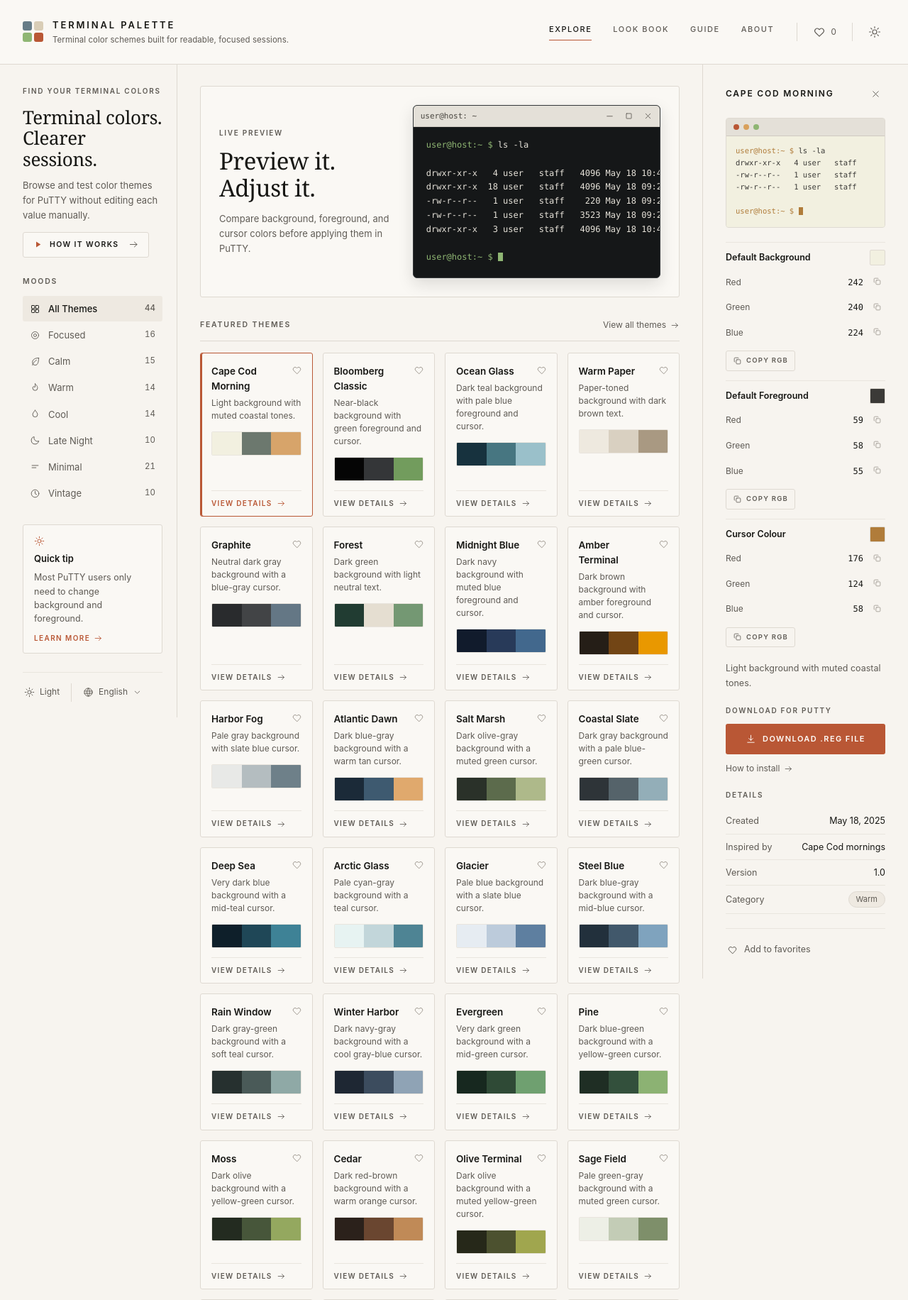
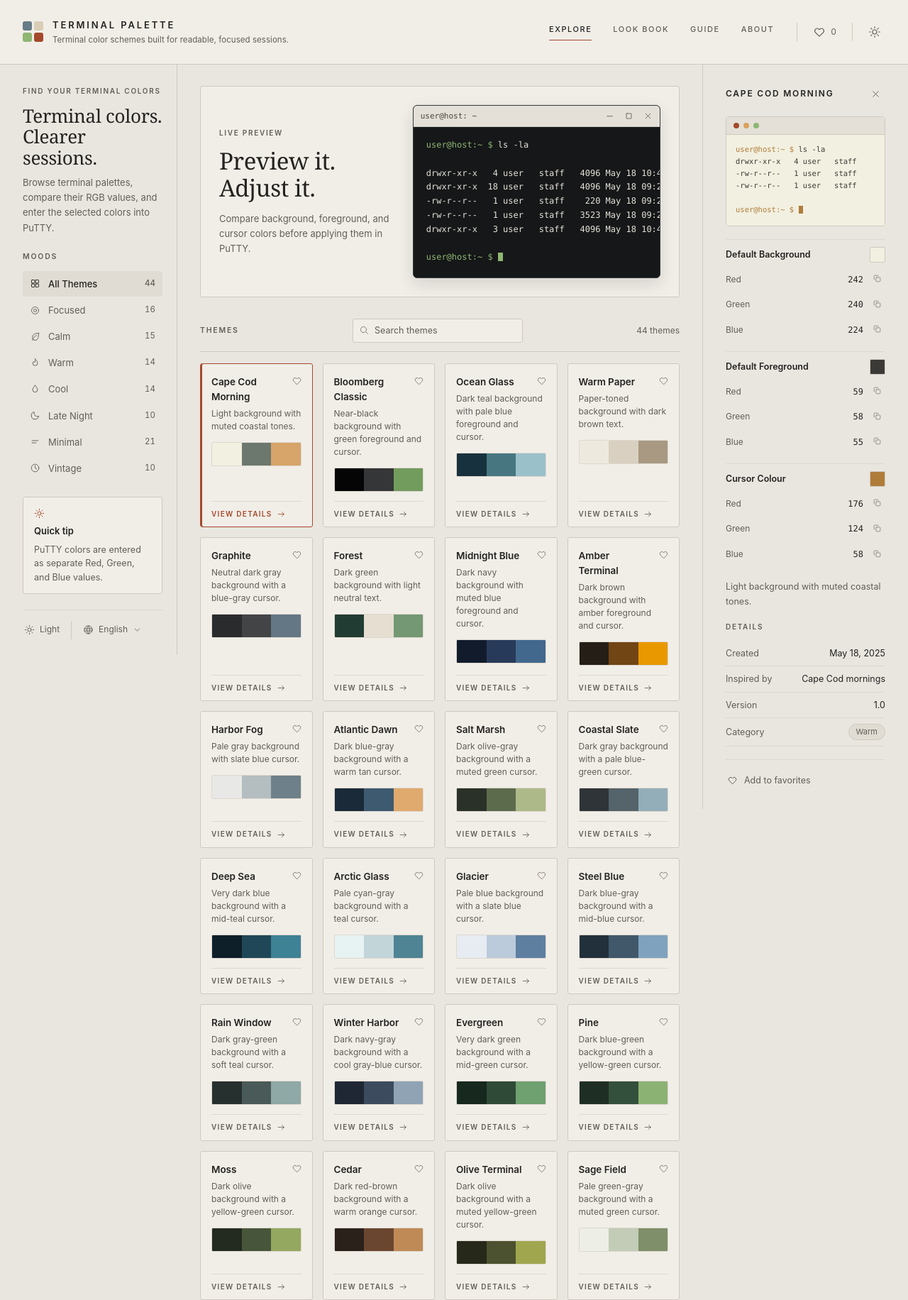
Before and after one commit to danielgavin-code/TerminalPalette, a Flask app: page / in a window 1280 px wide. Shown: the top 1832 px of the page at 71% size. Run offline with Flask 3, Linux system fonts and the light colour scheme.

Commit message:
Soften light mode, remove download section and obsolete controls

```diff
--- a/app/static/css/styles.css
+++ b/app/static/css/styles.css
@@ -6,19 +6,22 @@
 
 /* -------------------------------------------------- 1. Tokens ---- */
 :root {
-  --bg:            #F7F4EF;
-  --panel:         #FAF8F4;
-  --text:          #171714;
-  --text-2:        #5F5B55;
-  --border:        #DED9D1;
-  --border-subtle: #E9E5DE;
-  --accent:        #B95735;
-  --accent-hover:  #98452C;
-  --active:        #EEE9E1;
+  /* Light mode: restrained warm-gray surfaces, no near-white page areas. */
+  --bg:            #E9E6E0;
+  --panel:         #F1EEE8;
+  --text:          #242320;
+  --text-2:        #625E57;
+  --border:        #CFC9BF;
+  --border-subtle: #DDD7CE;
+  /* Rust, deepened just enough to hold 4.5:1 as small text on the softer
+     surfaces (5.09:1 on panel, 4.73:1 on page). */
+  --accent:        #A4492B;
+  --accent-hover:  #8E3D22;
+  --active:        #E0DCD3;
 
-  --panel-hover:   #FFFDF9;
-  --border-hover:  #CFC9BF;
-  --icon-muted:    #9C968D;
+  --panel-hover:   #F5F2EC;
+  --border-hover:  #BDB6AA;
+  --icon-muted:    #847E73;
 
   /* Solid rust for filled buttons. Held at the darker value in both modes so
      the white button label keeps its contrast ratio. */
@@ -285,7 +288,7 @@ a { color: inherit; text-decoration: none; }
   padding: 30px var(--sidebar-pad-r) 22px var(--gutter);
   display: flex;
   flex-direction: column;
-  gap: 26px;
+  gap: 22px;
 }
 
 .center {
@@ -301,35 +304,16 @@ a { color: inherit; text-decoration: none; }
   padding: 28px var(--gutter) 26px;
   display: flex;
   flex-direction: column;
-  gap: 20px;
+  gap: 18px;
 }
 
 /* -------------------------------------------------- 7. Sidebar --- */
-.sidebar-intro { display: flex; flex-direction: column; gap: 12px; }
+.sidebar-intro { display: flex; flex-direction: column; gap: 10px; }
 /* 26px keeps "Clearer sessions." (the wider of the two lines, 7.16em in
    Georgia) at ~186px inside the 198px content box, so the heading sets as
    exactly two lines at every desktop width. */
 .sidebar-intro .display { font-size: 26px; line-height: 1.14; margin-top: 2px; }
 
-.btn-outline {
-  align-self: flex-start;
-  display: inline-flex;
-  align-items: center;
-  gap: 9px;
-  border: 1px solid var(--border);
-  background: var(--panel);
-  padding: 9px 13px;
-  border-radius: 3px;
-  font-size: 10.5px;
-  font-weight: 600;
-  letter-spacing: .13em;
-  text-transform: uppercase;
-  color: var(--text);
-  transition: border-color .15s ease, background-color .15s ease;
-}
-.btn-outline:hover { border-color: var(--text-2); background: var(--active); }
-.btn-outline .trail { margin-left: 4px; color: var(--text-2); }
-.btn-outline .solid { color: var(--accent); }
 
 .moods { display: flex; flex-direction: column; gap: 12px; }
 .moods ul { display: flex; flex-direction: column; gap: 1px; }
@@ -372,19 +356,6 @@ a { color: inherit; text-decoration: none; }
 .tip-title { font-size: 13px; font-weight: 600; }
 .tip p { font-size: 12.5px; color: var(--text-2); line-height: 1.55; }
 
-.link-micro {
-  align-self: flex-start;
-  display: inline-flex;
-  align-items: center;
-  gap: 5px;
-  margin-top: 3px;
-  font-size: 10px;
-  font-weight: 600;
-  letter-spacing: .14em;
-  text-transform: uppercase;
-  color: var(--accent);
-}
-.link-micro:hover { color: var(--accent-hover); }
 
 .sidebar-foot {
   margin-top: auto;
@@ -476,20 +447,62 @@ a { color: inherit; text-decoration: none; }
   display: flex;
   align-items: center;
   justify-content: space-between;
-  gap: 16px;
+  flex-wrap: wrap;
+  gap: 10px 16px;
   padding-bottom: 12px;
   border-bottom: 1px solid var(--border);
 }
 
-.link-quiet {
-  display: inline-flex;
+/* Compact search, sized to sit inside the existing heading row. */
+.search {
+  position: relative;
+  display: flex;
   align-items: center;
-  gap: 6px;
+  flex: 0 1 240px;
+  min-width: 0;
+}
+.search-icon {
+  position: absolute;
+  left: 9px;
+  color: var(--icon-muted);
+  pointer-events: none;
+}
+.search input {
+  width: 100%;
+  font-family: inherit;
+  font-size: 12.5px;
+  line-height: 1.4;
+  color: var(--text);
+  background: var(--panel);
+  border: 1px solid var(--border);
+  border-radius: 3px;
+  padding: 7px 28px 7px 30px;
+  -webkit-appearance: none;
+  appearance: none;
+}
+.search input::placeholder { color: var(--text-2); }
+.search input:hover { border-color: var(--border-hover); }
+/* Our own clear button replaces the native one. */
+.search input::-webkit-search-cancel-button,
+.search input::-webkit-search-decoration { -webkit-appearance: none; appearance: none; }
+
+.search-clear {
+  position: absolute;
+  right: 5px;
+  padding: 4px;
+  border-radius: 3px;
+  color: var(--icon-muted);
+  transition: color .15s ease, background-color .15s ease;
+}
+.search-clear:hover { color: var(--text); background: var(--active); }
+
+.result-count {
   font-size: 12px;
   color: var(--text-2);
-  transition: color .15s ease;
+  white-space: nowrap;
+  font-variant-numeric: tabular-nums;
 }
-.link-quiet:hover { color: var(--accent); }
+
 
 .theme-grid {
   display: grid;
@@ -635,7 +648,7 @@ a { color: inherit; text-decoration: none; }
 
 /* PuTTY-style decimal RGB groups */
 /* Vertical rhythm is tightened here; no rows or groups are removed. */
-.color-groups { display: flex; flex-direction: column; gap: 13px; }
+.color-groups { display: flex; flex-direction: column; gap: 12px; }
 
 .color-group {
   border-top: 1px solid var(--border-subtle);
@@ -674,22 +687,6 @@ a { color: inherit; text-decoration: none; }
   text-align: right;
 }
 
-.copy-rgb {
-  display: inline-flex;
-  align-items: center;
-  gap: 6px;
-  margin-top: 7px;
-  padding: 6px 9px;
-  border: 1px solid var(--border);
-  border-radius: 3px;
-  font-size: 9.5px;
-  font-weight: 600;
-  letter-spacing: .13em;
-  text-transform: uppercase;
-  color: var(--text-2);
-  transition: color .15s ease, border-color .15s ease, background-color .15s ease;
-}
-.copy-rgb:hover { color: var(--accent); border-color: var(--accent); background: var(--active); }
 
 .copy-btn {
   position: relative;
@@ -701,14 +698,10 @@ a { color: inherit; text-decoration: none; }
 .copy-btn:hover { color: var(--text); background: var(--active); }
 
 /* Shared copied-value feedback */
-.copy-btn .ic-check,
-.copy-rgb .ic-check { display: none; }
-.copy-btn.is-copied,
-.copy-rgb.is-copied { color: var(--accent); }
-.copy-btn.is-copied .ic-copy,
-.copy-rgb.is-copied .ic-copy { display: none; }
-.copy-btn.is-copied .ic-check,
-.copy-rgb.is-copied .ic-check { display: block; }
+.copy-btn .ic-check { display: none; }
+.copy-btn.is-copied { color: var(--accent); }
+.copy-btn.is-copied .ic-copy { display: none; }
+.copy-btn.is-copied .ic-check { display: block; }
 
 .details-desc {
   font-size: 12.5px;
@@ -716,25 +709,7 @@ a { color: inherit; text-decoration: none; }
   color: var(--text-2);
 }
 
-.download { display: flex; flex-direction: column; gap: 11px; align-items: flex-start; }
 
-.btn-primary {
-  width: 100%;
-  display: inline-flex;
-  align-items: center;
-  justify-content: center;
-  gap: 9px;
-  background: var(--accent-solid);
-  color: #FFFDF9;
-  border-radius: 3px;
-  padding: 13px 16px;
-  font-size: 11px;
-  font-weight: 600;
-  letter-spacing: .13em;
-  text-transform: uppercase;
-  transition: background-color .15s ease;
-}
-.btn-primary:hover { background: var(--accent-solid-hover); }
 
 /* Appearance toggle: sun in light mode, moon in dark. */
 .appearance-btn .ic-moon { display: none; }
@@ -848,6 +823,8 @@ a { color: inherit; text-decoration: none; }
 @media (max-width: 560px) {
   .theme-grid { grid-template-columns: minmax(0, 1fr); }
   .card-desc { min-height: 0; }
+  /* Search takes its own row below the heading and count. */
+  .search { flex: 1 1 100%; order: 3; }
   .strip-inner { grid-template-columns: minmax(0, 1fr); }
   .feature { border-left: 0; padding-left: 0; }
   .feature + .feature { border-top: 1px solid var(--border-subtle); }
--- a/app/static/js/app.js
+++ b/app/static/js/app.js
@@ -34,11 +34,15 @@
     empty:      document.getElementById('grid-empty'),
     appLabel:   document.getElementById('appearance-label'),
     appHint:    document.getElementById('appearance-hint'),
-    appHeader:  document.getElementById('appearance-header')
+    appHeader:  document.getElementById('appearance-header'),
+    search:     document.getElementById('theme-search'),
+    clear:      document.getElementById('search-clear'),
+    count:      document.getElementById('result-count')
   };
 
   var selected = THEMES.length ? THEMES[0].id : null;
   var mood = 'all';
+  var query = '';
   var favorites = loadFavorites();
 
   /* ------------------------------------------------ favorites ---- */
@@ -161,38 +165,69 @@
 
   /* ------------------------------------------------ moods ------- */
 
-  function matchesMood(theme, key) {
-    return key === 'all' || theme.moods.indexOf(key) !== -1;
+  // Searchable text per theme, built once. `environments` is included so the
+  // hidden metadata is findable, but it is never rendered anywhere.
+  var HAYSTACK = {};
+  THEMES.forEach(function (t) {
+    HAYSTACK[t.id] = [t.name, t.description, t.category]
+      .concat(t.moods, t.environments || [])
+      .join(' ')
+      .toLowerCase()
+      // "late-night" should also answer to "late night".
+      .replace(/-/g, ' ') + ' ' + t.moods.join(' ').toLowerCase();
+  });
+
+  // Mood and search resolve through this one predicate. A theme must pass both.
+  function matchesFilters(theme) {
+    if (mood !== 'all' && theme.moods.indexOf(mood) === -1) { return false; }
+    if (!query) { return true; }
+    return HAYSTACK[theme.id].indexOf(query) !== -1;
   }
 
-  function applyMood(key) {
-    mood = key;
+  function applyFilters() {
     var visible = [];
 
     Array.prototype.forEach.call(el.grid.querySelectorAll('.theme-card'), function (card) {
       var theme = BY_ID[card.getAttribute('data-id')];
-      var show = matchesMood(theme, key);
+      var show = matchesFilters(theme);
       // `hidden` removes the card from the tab order as well as the layout.
       card.hidden = !show;
       if (show) { visible.push(theme.id); }
     });
 
     Array.prototype.forEach.call(document.querySelectorAll('[data-mood]'), function (btn) {
-      var on = btn.getAttribute('data-mood') === key;
+      var on = btn.getAttribute('data-mood') === mood;
       btn.classList.toggle('is-selected', on);
       btn.setAttribute('aria-pressed', on ? 'true' : 'false');
     });
 
     if (el.empty) { el.empty.hidden = visible.length > 0; }
+    if (el.clear) { el.clear.hidden = !query; }
+    if (el.count) {
+      el.count.textContent = visible.length + (visible.length === 1 ? ' theme' : ' themes');
+    }
 
     // Keep the details panel on something the user can actually see.
     if (visible.length && visible.indexOf(selected) === -1) {
       selectTheme(visible[0]);
     }
+  }
 
-    announce(visible.length
-      ? visible.length + (visible.length === 1 ? ' theme' : ' themes') + ' shown'
-      : 'No themes in this mood');
+  function setMood(key) {
+    mood = key;
+    applyFilters();
+  }
+
+  function setQuery(value) {
+    query = value.trim().toLowerCase();
+    applyFilters();
+  }
+
+  function clearSearch() {
+    if (!el.search) { return; }
+    el.search.value = '';
+    setQuery('');
+    el.search.focus();
   }
 
   /* ------------------------------------------------ appearance -- */
@@ -282,21 +317,16 @@
       return;
     }
 
-    // Whole group -> "242, 240, 224"
-    var trio = e.target.closest('[data-copy-rgb]');
-    if (trio) {
-      var rgb = rgbFor(trio.getAttribute('data-copy-rgb'));
-      copyValue(CHANNELS.map(function (ch) { return rgb[ch]; }).join(', '), trio);
-      return;
-    }
 
     if (el.detailFav && e.target.closest('#detail-fav')) {
       toggleFavorite(selected);
       return;
     }
 
+    if (el.clear && e.target.closest('#search-clear')) { clearSearch(); return; }
+
     var moodBtn = e.target.closest('[data-mood]');
-    if (moodBtn) { applyMood(moodBtn.getAttribute('data-mood')); return; }
+    if (moodBtn) { setMood(moodBtn.getAttribute('data-mood')); return; }
 
     if (e.target.closest('.appearance-btn')) { toggleAppearance(); return; }
 
@@ -308,6 +338,16 @@
   /* ------------------------------------------------ init --------- */
   // The hero terminal keeps its default charcoal palette until a theme is
   // chosen; the mini preview reflects the selected theme from the start.
+  if (el.search) {
+    el.search.addEventListener('input', function (e) { setQuery(e.target.value); });
+    el.search.addEventListener('keydown', function (e) {
+      if (e.key === 'Escape' && el.search.value) {
+        e.preventDefault();
+        clearSearch();
+      }
+    });
+  }
+
   applyTerminal(el.mini, BY_ID[selected], '--mini-bg', '--mini-fg', '--mini-accent');
   renderColors(BY_ID[selected]);
   renderFavorites();
--- a/app/templates/index.html
+++ b/app/templates/index.html
@@ -13,12 +13,11 @@
     <symbol id="i-moon" viewBox="0 0 24 24"><path d="M20 14.2A8.2 8.2 0 0 1 9.8 4 8.4 8.4 0 1 0 20 14.2Z"/></symbol>
     <symbol id="i-globe" viewBox="0 0 24 24"><circle cx="12" cy="12" r="9"/><path d="M3.2 9.5h17.6M3.2 14.5h17.6M12 3a15 15 0 0 1 0 18M12 3a15 15 0 0 0 0 18"/></symbol>
     <symbol id="i-chevron" viewBox="0 0 24 24"><path d="m6 9.5 6 5.5 6-5.5"/></symbol>
-    <symbol id="i-play" viewBox="0 0 24 24"><path d="M8 5.5v13l10-6.5Z"/></symbol>
     <symbol id="i-arrow" viewBox="0 0 24 24"><path d="M4 12h15M13.5 6.5 19.5 12l-6 5.5"/></symbol>
     <symbol id="i-close" viewBox="0 0 24 24"><path d="M6 6l12 12M18 6 6 18"/></symbol>
+    <symbol id="i-search" viewBox="0 0 24 24"><circle cx="10.5" cy="10.5" r="6.5"/><path d="m15.5 15.5 4.5 4.5"/></symbol>
     <symbol id="i-copy" viewBox="0 0 24 24"><rect x="9" y="9" width="11" height="11" rx="2"/><path d="M15 5.5A1.5 1.5 0 0 0 13.5 4H6a2 2 0 0 0-2 2v7.5A1.5 1.5 0 0 0 5.5 15"/></symbol>
     <symbol id="i-check" viewBox="0 0 24 24"><path d="m5 12.5 4.5 4.5L19 7.5"/></symbol>
-    <symbol id="i-download" viewBox="0 0 24 24"><path d="M12 3.5v11M7.5 10.5 12 15l4.5-4.5M4.5 19.5h15"/></symbol>
     <symbol id="i-shield" viewBox="0 0 24 24"><path d="M12 3 5 6v6c0 4.2 2.9 7.6 7 9 4.1-1.4 7-4.8 7-9V6Z"/></symbol>
     <symbol id="i-eye" viewBox="0 0 24 24"><path d="M2.5 12S6 5.8 12 5.8 21.5 12 21.5 12 18 18.2 12 18.2 2.5 12 2.5 12Z"/><circle cx="12" cy="12" r="3"/></symbol>
     <symbol id="i-palette" viewBox="0 0 24 24"><path d="M12 3a9 9 0 0 0 0 18c1.4 0 2-.9 2-1.8 0-1.4-1-1.7-1-2.9 0-.9.7-1.6 1.7-1.6H17a4.5 4.5 0 0 0 4.5-4.5C21.5 6.2 17.2 3 12 3Z"/><circle cx="7.5" cy="12" r="1.1"/><circle cx="10" cy="7.8" r="1.1"/><circle cx="15.2" cy="8.2" r="1.1"/></symbol>
@@ -88,12 +87,7 @@
     <section class="sidebar-intro">
       <p class="eyebrow">Find your terminal colors</p>
       <h1 class="display">Terminal colors.<br>Clearer sessions.</h1>
-      <p class="lede">Browse and test color themes for PuTTY without editing each value manually.</p>
-      <button type="button" class="btn-outline" data-placeholder>
-        <svg class="icon icon-sm solid" aria-hidden="true"><use href="#i-play"/></svg>
-        <span>How it works</span>
-        <svg class="icon icon-sm trail" aria-hidden="true"><use href="#i-arrow"/></svg>
-      </button>
+      <p class="lede">Browse terminal palettes, compare their RGB values, and enter the selected colors into PuTTY.</p>
     </section>
 
     <nav class="moods" aria-label="Moods">
@@ -116,11 +110,7 @@
     <aside class="tip" aria-labelledby="tip-title">
       <svg class="icon icon-sm tip-icon" aria-hidden="true"><use href="#i-sun"/></svg>
       <h2 class="tip-title" id="tip-title">Quick tip</h2>
-      <p>Most PuTTY users only need to change background and foreground.</p>
-      <button type="button" class="link-micro" data-placeholder>
-        Learn more
-        <svg class="icon icon-xs" aria-hidden="true"><use href="#i-arrow"/></svg>
-      </button>
+      <p>PuTTY colors are entered as separate Red, Green, and Blue values.</p>
     </aside>
 
     <div class="sidebar-foot">
@@ -173,13 +163,24 @@ drwxr-xr-x   3 user   staff   4096 May 18 10:40 projects
       </div>
     </section>
 
-    <section class="featured" aria-labelledby="featured-title">
+    <section class="featured" aria-labelledby="themes-title">
       <div class="section-head">
-        <h2 class="rubric" id="featured-title">Featured themes</h2>
-        <button type="button" class="link-quiet" data-placeholder>
-          View all themes
-          <svg class="icon icon-xs" aria-hidden="true"><use href="#i-arrow"/></svg>
-        </button>
+        <h2 class="rubric" id="themes-title">Themes</h2>
+
+        <div class="search">
+          <label class="sr-only" for="theme-search">Search themes</label>
+          <svg class="icon icon-sm search-icon" aria-hidden="true"><use href="#i-search"/></svg>
+          <input type="search" id="theme-search" placeholder="Search themes"
+                 autocomplete="off" spellcheck="false">
+          <button type="button" class="search-clear" id="search-clear" hidden
+                  aria-label="Clear search">
+            <svg class="icon icon-xs" aria-hidden="true"><use href="#i-close"/></svg>
+          </button>
+        </div>
+
+        <p class="result-count" id="result-count" role="status" aria-live="polite">
+          {{ themes|length }} themes
+        </p>
       </div>
 
       <ul class="theme-grid" id="theme-grid">
@@ -262,30 +263,11 @@ drwxr-xr-x   4 user   staff
           </li>
           {% endfor %}
         </ul>
-        <button type="button" class="copy-rgb" data-copy-rgb="{{ key }}"
-                aria-label="Copy {{ label|lower }} red, green and blue values">
-          <svg class="icon icon-xs ic-copy" aria-hidden="true"><use href="#i-copy"/></svg>
-          <svg class="icon icon-xs ic-check" aria-hidden="true"><use href="#i-check"/></svg>
-          <span>Copy RGB</span>
-        </button>
       </section>
       {% endfor %}
     </div>
 
     <p class="details-desc" id="detail-desc">{{ initial.description }}</p>
-
-    <section class="download" aria-labelledby="dl-title">
-      <p class="eyebrow" id="dl-title">Download for PuTTY</p>
-      {# Placeholder: file generation is a future implementation point. #}
-      <button type="button" class="btn-primary" id="download-btn" data-placeholder>
-        <svg class="icon icon-sm" aria-hidden="true"><use href="#i-download"/></svg>
-        <span>Download .reg file</span>
-      </button>
-      <button type="button" class="link-quiet" data-placeholder>
-        How to install
-        <svg class="icon icon-xs" aria-hidden="true"><use href="#i-arrow"/></svg>
-      </button>
-    </section>
 
     <section class="meta" aria-labelledby="meta-title">
       <p class="eyebrow" id="meta-title">Details</p>
@@ -315,7 +297,7 @@ drwxr-xr-x   4 user   staff
     <div class="feature">
       <svg class="icon feature-icon" aria-hidden="true"><use href="#i-shield"/></svg>
       <h2>Built for PuTTY</h2>
-      <p>One-click install with .reg files. No manual setup.</p>
+      <p>Palette values ready to enter into PuTTY.</p>
     </div>
     <div class="feature">
       <svg class="icon feature-icon" aria-hidden="true"><use href="#i-eye"/></svg>
```
